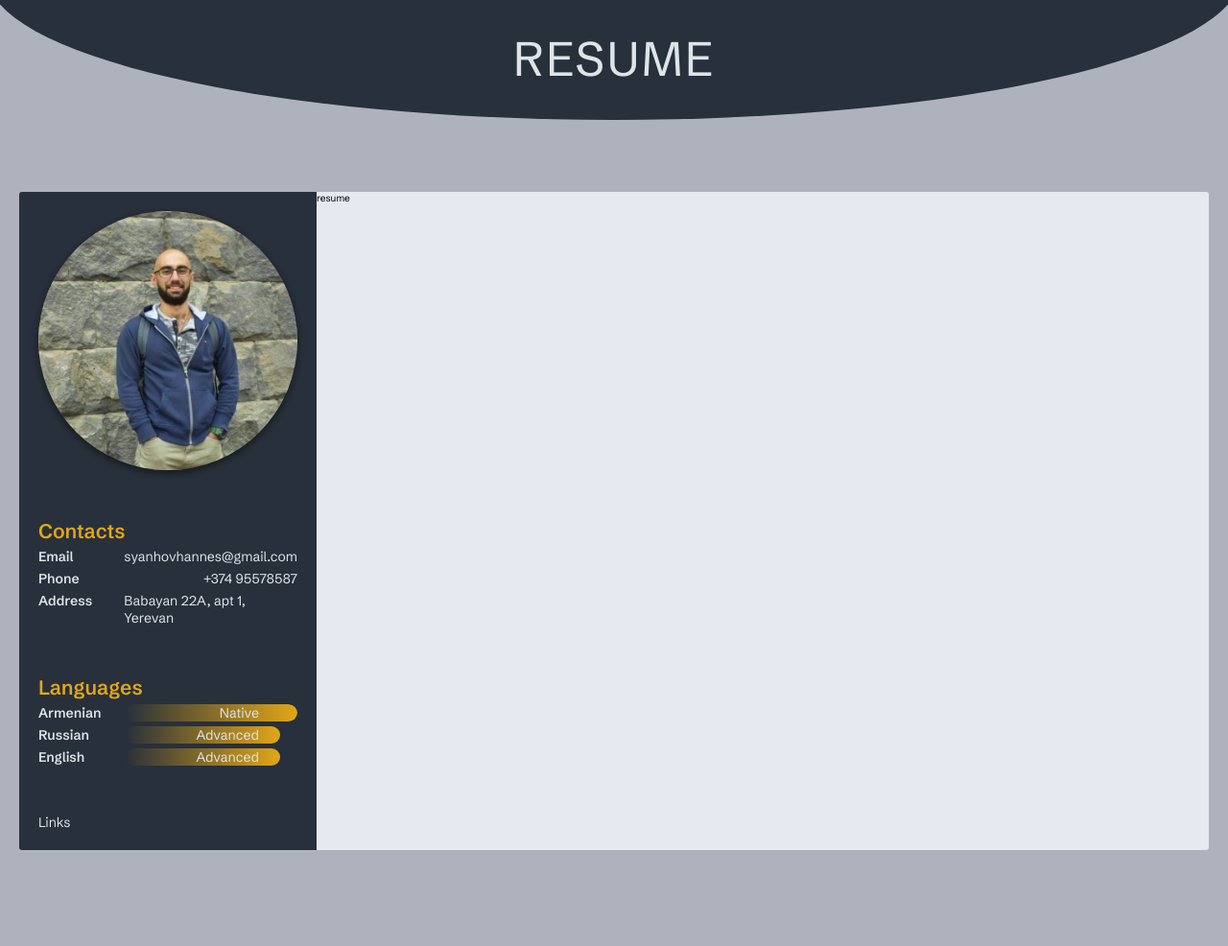
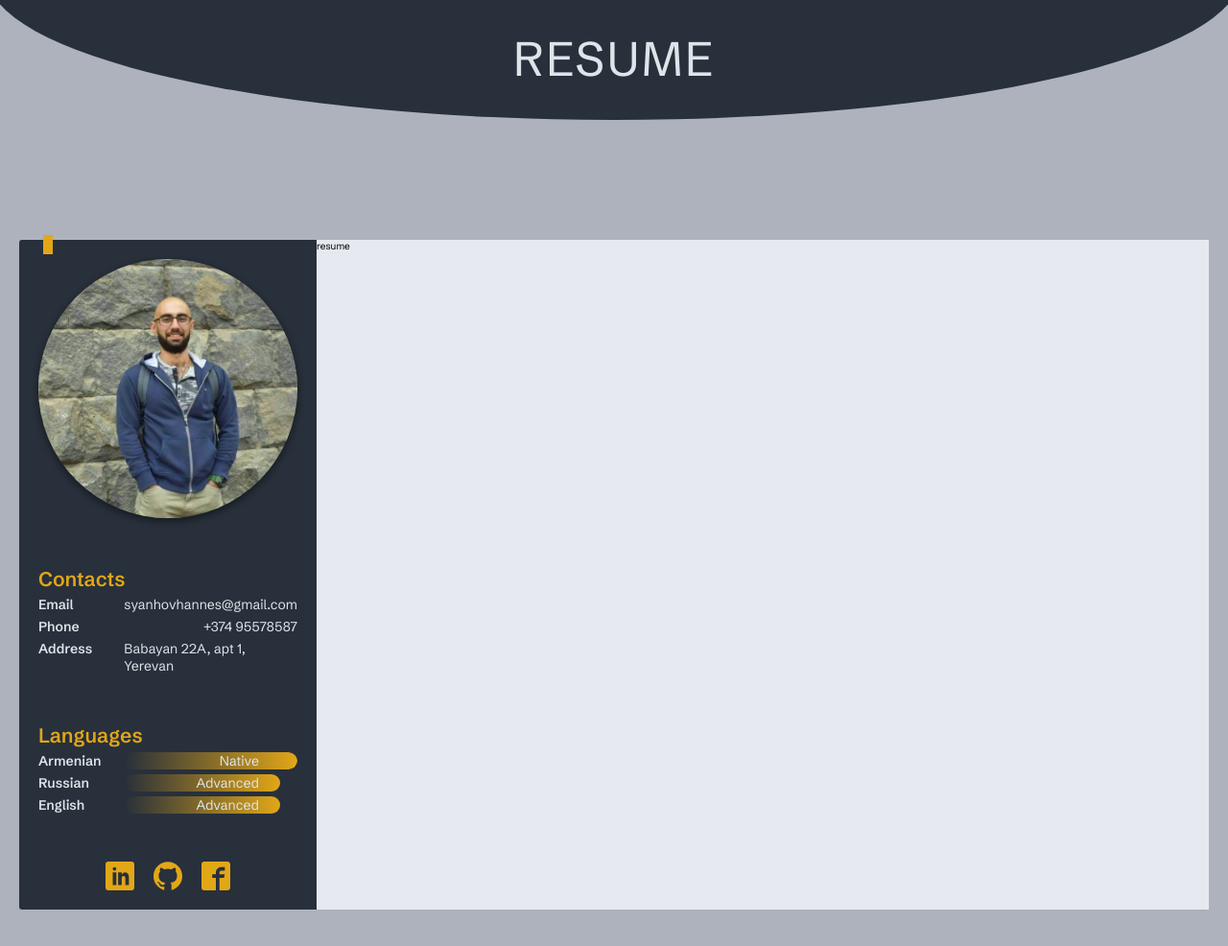
Before and after one commit to HovSyan/cv_project, a website: page index.html in a window 1280 px wide. Shown: the whole page at 96% size. After the commit the page ends 948 px from the top, so only its background shows below. Drawn offline with nearby package versions, Linux system fonts and the light colour scheme; files that its build step writes are made by us from their sources.

Commit message:
Added links

```diff
--- a/index.html
+++ b/index.html
@@ -11,6 +11,7 @@
             <h1 class="header__title">Resume</h1>
         </header>
         <main class="container">
+            <span class="bookmark bookmark--1"></span>
             <div class="info">
                 <section class="info__image"></section>
                 <section class="info__contacts">
@@ -34,7 +35,9 @@
                     <div class="progress info__value" id="file" value="90"><span>Advanced</span></div>
                 </section>
                 <section class="info__links">
-                    Links
+                    <a href="https://linkedin.com/in/hovhannes-s-sahakyan" target="_blank"><svg><use xlink:href="./assets/icons/sprite.svg#icon-linkedin"></use></svg></a>
+                    <a href="https://github.com/HovSyan" target="_blank"><svg><use xlink:href="./assets/icons/sprite.svg#icon-github"></use></svg></a>
+                    <a href="https://facebook.com/HovhanneSahakyan" target="_blank"><svg><use xlink:href="./assets/icons/sprite.svg#icon-facebook2"></use></svg></a>
                 </section>
             </div>
             <div class="resume">resume</div>
--- /dev/null
+++ b/scss/_bookmark.scss
@@ -0,0 +1,12 @@
+.bookmark {
+    position: absolute;
+    background-color: var(--color--secondary);
+
+    &--1 {
+        width: 1rem;
+        height: 2rem;
+        left: 2.5rem;
+        top: -0.5rem;
+        z-index: 10;
+    }
+}
--- a/scss/_container.scss
+++ b/scss/_container.scss
@@ -2,7 +2,7 @@
     display: grid;
     grid-template-columns: 1fr 3fr;
 
-    margin: 20rem 2rem;
-    border-radius: .3rem;
-    overflow: hidden;
+    position: relative;
+
+    margin: auto 2rem;
 }
--- a/scss/_header.scss
+++ b/scss/_header.scss
@@ -7,7 +7,7 @@
     padding: 3rem;
 
     clip-path: ellipse(51% 60% at 50% -10%);
-    position: absolute;
+    position: sticky;
     top: 0;
 
     animation: from-top 1s;
--- a/scss/_info.scss
+++ b/scss/_info.scss
@@ -1,10 +1,12 @@
 .info {
     background-color: var(--color--primary);
     color: var(--text-color-light);
-
     font-size: 1.4rem;
 
+    position: relative;
+
     padding: 2rem;
+    border-radius: .3rem 0 0 .3rem;
 
     display: grid;
     grid-gap: 5rem;
@@ -38,4 +40,21 @@
     &__title {
         font-weight: 600;
     }
+
+    &__links {
+        display: flex;
+        justify-content: center;
+        gap: 2rem;
+        svg {
+            width: 3rem;
+            height: 3rem;
+            fill: var(--color--secondary);
+            transition: scale .2s;
+            cursor: pointer;
+        }
+
+        svg:hover {
+            scale: 1.2;
+        }
+    }
 }
--- a/scss/main.scss
+++ b/scss/main.scss
@@ -1,4 +1,5 @@
 @import "base.scss";
+@import "bookmark.scss";
 @import "header.scss";
 @import "container.scss";
 @import "info.scss";
```
Also changed, not shown: assets/icons/sprite.svg (added), 2 other files.
